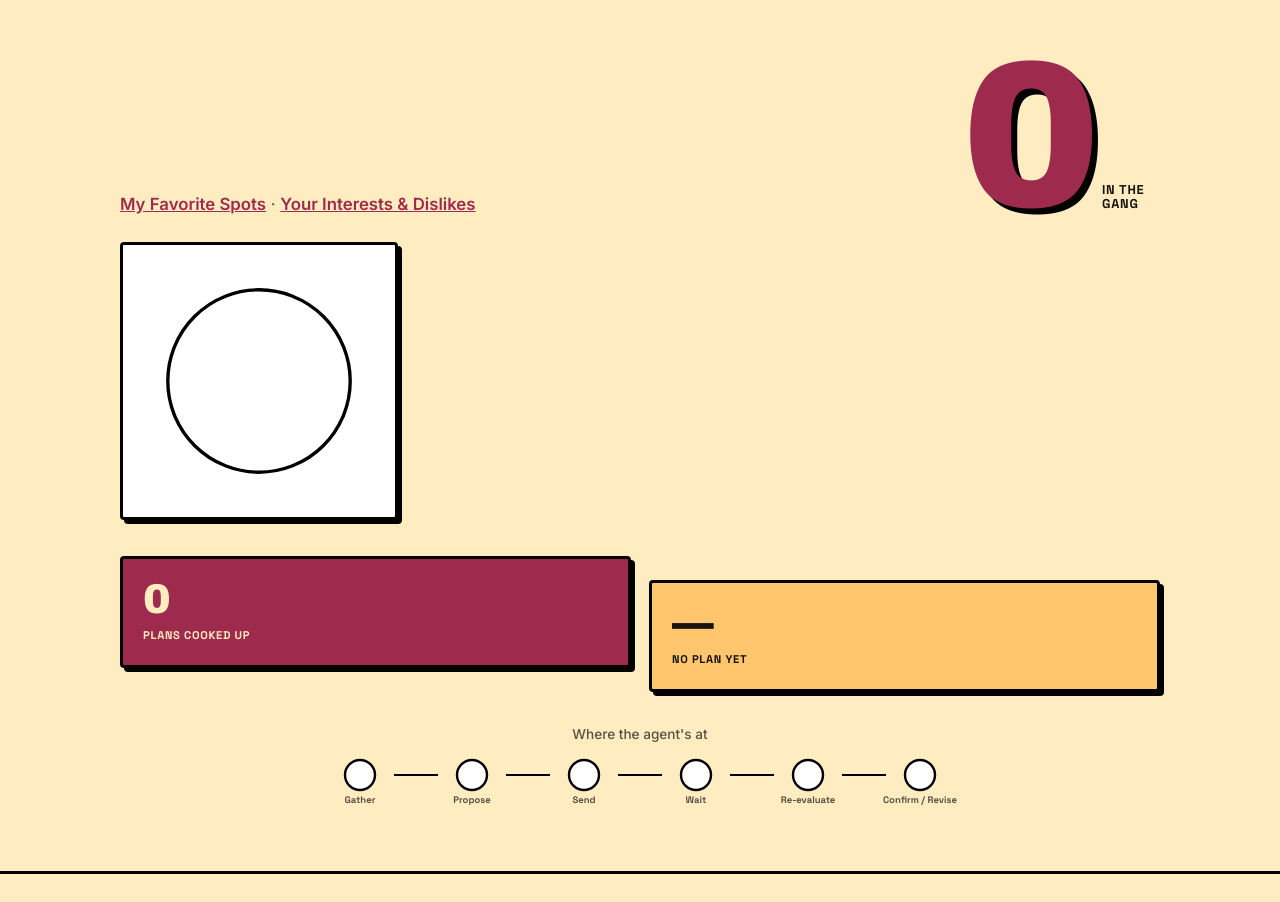
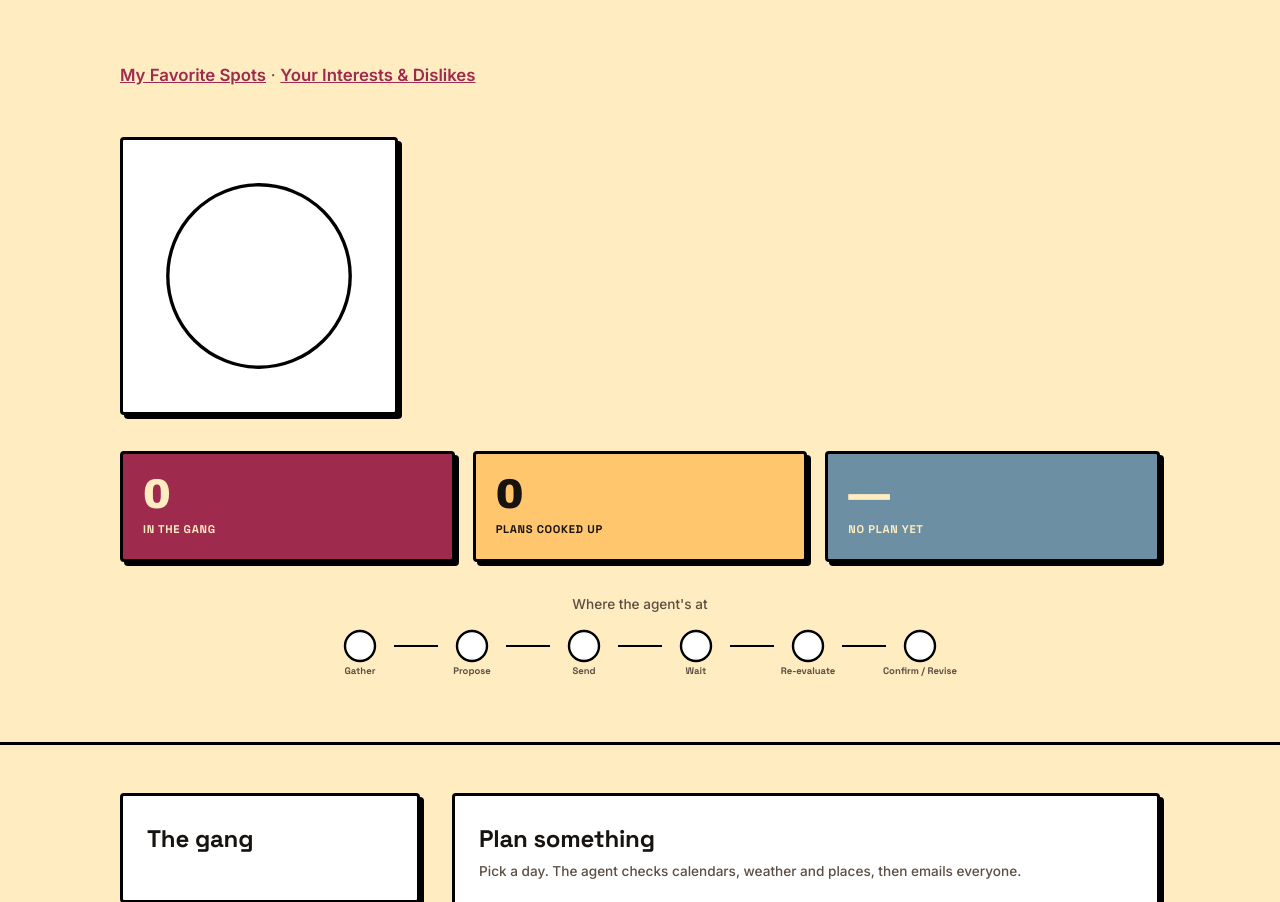
Before and after one commit to Turtlesalt/Krishiv-Capstone, a FastAPI app: template backend/templates/group.html in a window 1280 px wide. Shown: the part 91-993 px from the top of the page. Run offline with FastAPI, Linux system fonts and the light colour scheme; the template is opened without the code that fills it, so the values that code supplies are empty.

Commit message:
Put member count in an equal 3-tile stat row, share member form fields
Co-Authored-By: Claude Opus 5.5 (1M context) <noreply@anthropic.com>

```diff
--- a/backend/static/style.css
+++ b/backend/static/style.css
@@ -444,11 +444,17 @@ h3 {
 
 /* ---------- stat tiles (dashboard) ---------- */
 
+/* one column on phones, then exactly one equal column per tile - never
+   auto-fit, which can wrap 3 tiles into an uneven 2 + 1 */
 .stat-row {
   display: grid;
   gap: 18px;
-  grid-template-columns: repeat(auto-fit, minmax(160px, 1fr));
+  grid-template-columns: 1fr;
   margin: 32px 0;
+}
+
+@media (min-width: 640px) {
+  .stat-row { grid-template-columns: repeat(3, 1fr); }
 }
 
 .stat-tile {
@@ -941,7 +947,7 @@ button:active, .btn:active {
 }
 
 /* ---------- oversized statement type (used sparingly: hero word,
-   dashboard member count, confirmation check - nowhere else) ---------- */
+   confirmation check - nowhere else) ---------- */
 
 .hero-title { font-size: 2.2rem; }
 
@@ -953,44 +959,6 @@ button:active, .btn:active {
   letter-spacing: -0.045em;
   color: var(--text-primary);
   text-shadow: 6px 6px 0 var(--bg-coral);
-}
-
-.dash-head {
-  display: flex;
-  align-items: flex-end;
-  justify-content: space-between;
-  gap: 24px;
-  flex-wrap: wrap;
-}
-
-.dash-head .lede { margin-bottom: 12px; }
-
-.mega-stat {
-  display: flex;
-  align-items: flex-end;
-  gap: 12px;
-  margin-bottom: 12px;
-}
-
-.mega-number {
-  font-family: var(--font-display-black);
-  font-size: clamp(7rem, 26vw, 13rem);
-  line-height: 0.78;
-  letter-spacing: -0.05em;
-  color: var(--bg-berry);
-  text-shadow: 6px 6px 0 var(--shadow-color);
-}
-
-.mega-label {
-  font-family: var(--font-display);
-  font-size: 0.8rem;
-  font-weight: 700;
-  letter-spacing: 0.06em;
-  text-transform: uppercase;
-  color: var(--text-primary);
-  max-width: 7ch;
-  line-height: 1.15;
-  padding-bottom: 6px;
 }
 
 .status-banner { position: relative; overflow: hidden; }
@@ -1046,9 +1014,6 @@ button:active, .btn:active {
     max-width: 26ch;
   }
 
-  /* dashboard: second stat tile sits one unit lower */
-  .stat-row { padding-bottom: var(--offset); }
-  .stat-tile:nth-child(2) { transform: translateY(var(--offset)); }
 }
 
 @media (min-width: 640px) {
--- a/backend/templates/group.html
+++ b/backend/templates/group.html
@@ -5,16 +5,8 @@
 {% block content %}
 <div class="section section-cream">
   <div class="section-inner">
-    <div class="dash-head">
-      <div>
-        <h1>{{ group.name }}</h1>
-        <p class="lede"><a href="/groups/{{ group.id }}/favorites">My Favorite Spots</a> &middot; <a href="/groups/{{ group.id }}/preferences">Your Interests &amp; Dislikes</a></p>
-      </div>
-      <div class="mega-stat">
-        <span class="mega-number">{{ group.members|length }}</span>
-        <span class="mega-label">in the gang</span>
-      </div>
-    </div>
+    <h1>{{ group.name }}</h1>
+    <p class="lede"><a href="/groups/{{ group.id }}/favorites">My Favorite Spots</a> &middot; <a href="/groups/{{ group.id }}/preferences">Your Interests &amp; Dislikes</a></p>
 
     {% if error %}
     <p class="error">{{ error }}</p>
@@ -28,6 +20,10 @@
     </div>
 
     <div class="stat-row">
+      <div class="stat-tile">
+        <span class="stat-number">{{ group.members|length }}</span>
+        <span class="stat-label">In the gang</span>
+      </div>
       <div class="stat-tile">
         <span class="stat-number">{{ runs|length }}</span>
         <span class="stat-label">Plans cooked up</span>
```
Also changed, not shown: BUILD_LOG.md (+41 -0 lines), backend/templates/_member_fields.html (added, +23 -0 lines), backend/templates/index.html (+2 -19 lines), backend/templates/join.html (+2 -19 lines).
